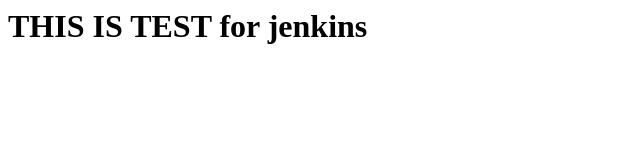
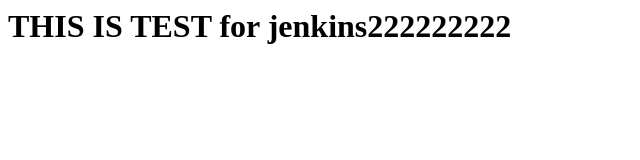
Before and after one commit to Soso990/test, a plain HTML site: page index.html in a window 1280 px wide. Shown: the whole page, without its empty margins (0-640 px from the left). Drawn offline with Linux system fonts and the light colour scheme.

Commit message:
Update index.html

```diff
--- a/index.html
+++ b/index.html
@@ -1 +1 @@
-<h1> THIS IS TEST for jenkins</h1>
+<h1> THIS IS TEST for jenkins222222222</h1>
```
